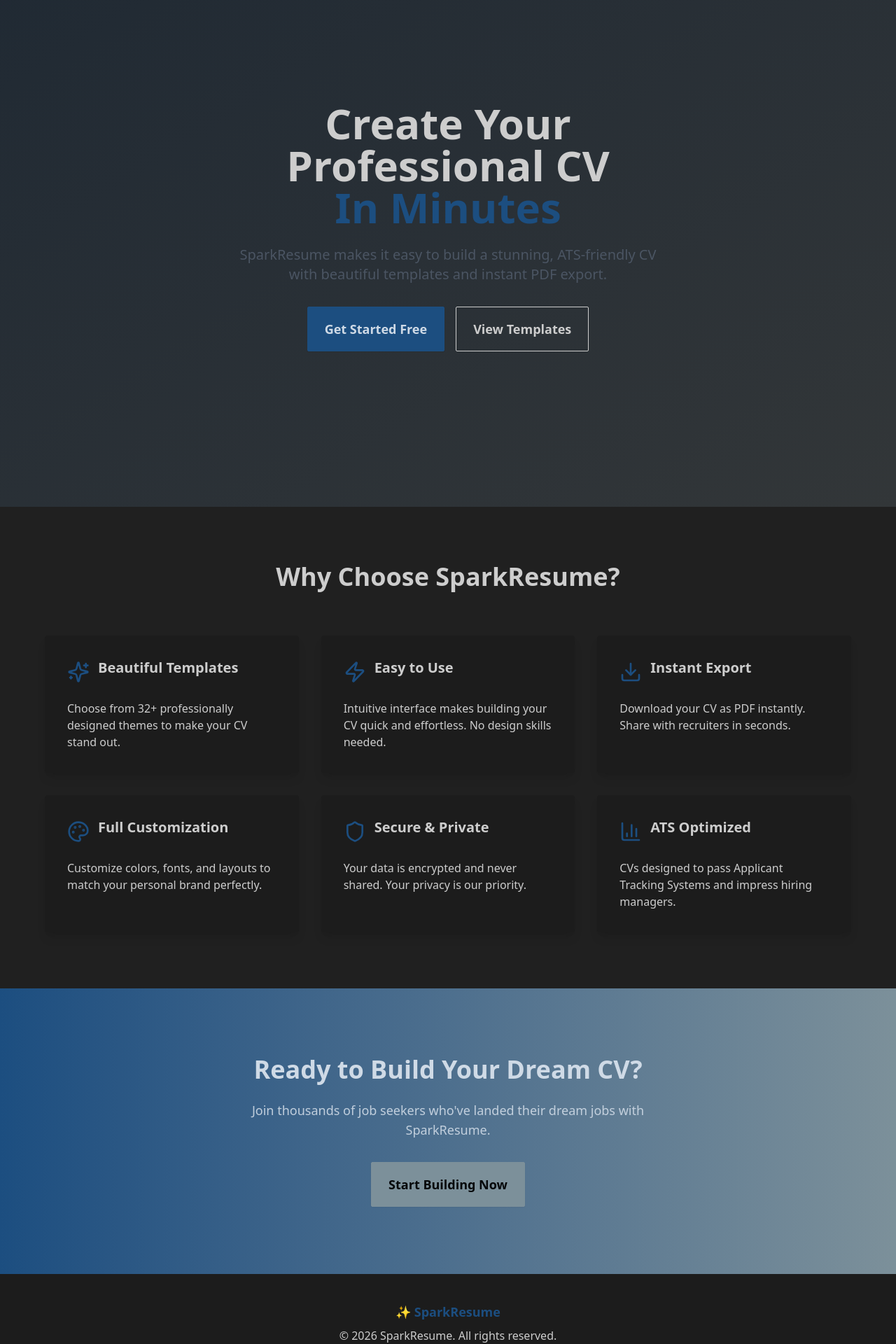
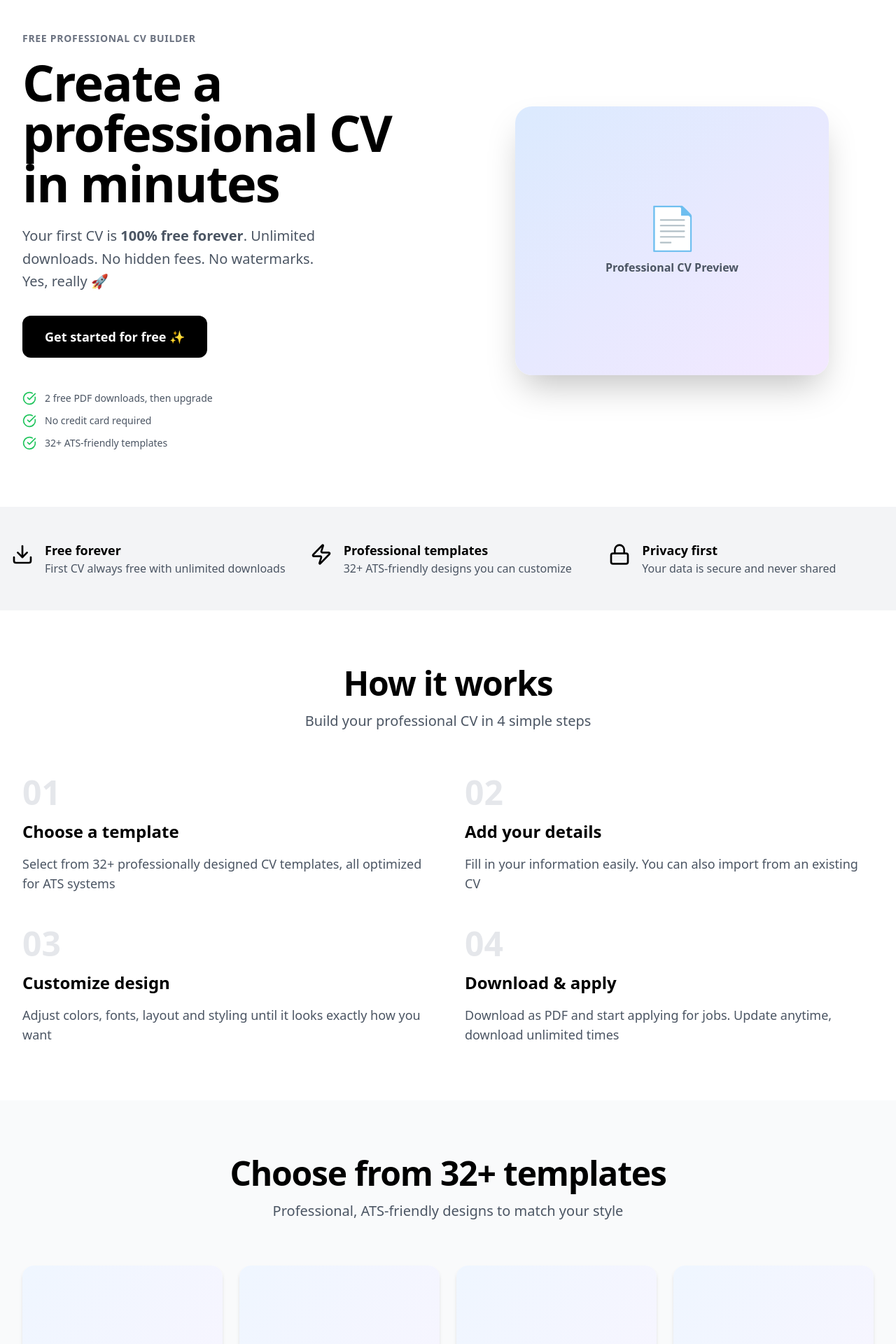
Before and after one commit to DAGAOscar/sparkresume, a Next.js app: page / in a window 1280 px wide. Shown: the part 140-2060 px from the top of the page at 70% size. Built offline with nearby package versions, Linux system fonts and the light colour scheme; no server answers.

Commit message:
Refactor landing page - FlowCV-style professional design with hero, features, pricing, FAQ sections

```diff
--- a/app/components/BuilderContent.tsx
+++ b/app/components/BuilderContent.tsx
@@ -362,7 +362,7 @@
 
       {/* Desktop View - 2 Column Layout */}
       <div className="hidden lg:block">
-        <section className="flex items-center min-h-screen">
+        <section className="flex min-h-screen">
 
           <div className="w-1/3 h-screen p-6 lg:p-10 bg-base-200 scrollable no-scrollbar overflow-y-auto">
             <div className="mb-4 flex justify-between items-center sticky top-0 bg-base-200 z-10 pb-4">
--- a/app/page.tsx
+++ b/app/page.tsx
@@ -1,133 +1,342 @@
 "use client"
-import { Sparkles, Download, Palette, Zap, Shield, BarChart3 } from 'lucide-react'
+import { CheckCircle, Download, Zap, Lock } from 'lucide-react'
 import Link from 'next/link'
 import Header from './components/Header'
 
 export default function Home() {
   return (
-    <div>
+    <div className="bg-white">
       <Header />
 
-      {/* Hero Section */}
-      <section className="hero bg-gradient-to-br from-primary/20 to-secondary/20 min-h-screen flex items-center px-4 sm:px-6 lg:px-8">
-        <div className="hero-content text-center w-full max-w-2xl mx-auto">
-          <div>
-            <h1 className="text-3xl sm:text-4xl md:text-5xl lg:text-6xl font-bold mb-4 sm:mb-6">
-              Create Your Professional CV
-              <br />
-              <span className="text-primary">In Minutes</span>
-            </h1>
-            <p className="text-sm sm:text-base md:text-lg lg:text-xl text-gray-600 mb-6 sm:mb-8">
-              SparkResume makes it easy to build a stunning, ATS-friendly CV with beautiful templates and instant PDF export.
-            </p>
-            <div className="flex gap-2 sm:gap-4 justify-center flex-wrap">
-              <Link href="/signup" className="btn btn-primary btn-sm sm:btn-md md:btn-lg">
-                Get Started Free
+      {/* HERO SECTION */}
+      <section className="min-h-screen flex items-center justify-center px-4 sm:px-6 lg:px-8 pt-20 pb-10">
+        <div className="max-w-7xl w-full">
+          <div className="grid grid-cols-1 lg:grid-cols-2 gap-12 lg:gap-16 items-center">
+            {/* Left: Text */}
+            <div>
+              <p className="text-sm font-semibold tracking-wider text-gray-500 uppercase mb-4">
+                Free Professional CV Builder
+              </p>
+              <h1 className="text-5xl lg:text-7xl font-black tracking-tight text-black mb-6">
+                Create a professional CV in minutes
+              </h1>
+              <p className="text-xl text-gray-600 leading-relaxed mb-8 max-w-md">
+                Your first CV is <strong>100% free forever</strong>. Unlimited downloads. No hidden fees. No watermarks. Yes, really 🚀
+              </p>
+
+              <div className="flex gap-4 mb-12">
+                <Link
+                  href="/signup"
+                  className="px-8 py-4 bg-black text-white font-bold rounded-xl hover:opacity-90 transition text-lg"
+                >
+                  Get started for free ✨
+                </Link>
+              </div>
+
+              <div className="flex flex-col gap-3 text-sm text-gray-600">
+                <div className="flex items-center gap-3">
+                  <CheckCircle className="w-5 h-5 text-green-500" />
+                  <span>2 free PDF downloads, then upgrade</span>
+                </div>
+                <div className="flex items-center gap-3">
+                  <CheckCircle className="w-5 h-5 text-green-500" />
+                  <span>No credit card required</span>
+                </div>
+                <div className="flex items-center gap-3">
+                  <CheckCircle className="w-5 h-5 text-green-500" />
+                  <span>32+ ATS-friendly templates</span>
+                </div>
+              </div>
+            </div>
+
+            {/* Right: Image Placeholder */}
+            <div className="flex justify-center">
+              <div className="relative w-full max-w-md h-96 bg-gradient-to-br from-blue-100 to-purple-100 rounded-3xl shadow-2xl flex items-center justify-center">
+                <div className="text-center">
+                  <div className="text-6xl mb-4">📄</div>
+                  <p className="text-gray-600 font-semibold">Professional CV Preview</p>
+                </div>
+              </div>
+            </div>
+          </div>
+        </div>
+      </section>
+
+      {/* FEATURE BADGES */}
+      <section className="bg-gray-100 py-12 px-4">
+        <div className="max-w-7xl mx-auto">
+          <div className="grid grid-cols-1 sm:grid-cols-3 gap-8">
+            <div className="flex items-start gap-4">
+              <Download className="w-8 h-8 text-black flex-shrink-0 mt-1" />
+              <div>
+                <h3 className="font-bold text-lg text-black">Free forever</h3>
+                <p className="text-gray-600">First CV always free with unlimited downloads</p>
+              </div>
+            </div>
+            <div className="flex items-start gap-4">
+              <Zap className="w-8 h-8 text-black flex-shrink-0 mt-1" />
+              <div>
+                <h3 className="font-bold text-lg text-black">Professional templates</h3>
+                <p className="text-gray-600">32+ ATS-friendly designs you can customize</p>
+              </div>
+            </div>
+            <div className="flex items-start gap-4">
+              <Lock className="w-8 h-8 text-black flex-shrink-0 mt-1" />
+              <div>
+                <h3 className="font-bold text-lg text-black">Privacy first</h3>
+                <p className="text-gray-600">Your data is secure and never shared</p>
+              </div>
+            </div>
+          </div>
+        </div>
+      </section>
+
+      {/* HOW IT WORKS */}
+      <section className="py-20 px-4 sm:px-6 lg:px-8">
+        <div className="max-w-7xl mx-auto">
+          <h2 className="text-5xl font-black tracking-tight text-center text-black mb-4">
+            How it works
+          </h2>
+          <p className="text-xl text-gray-600 text-center max-w-2xl mx-auto mb-16">
+            Build your professional CV in 4 simple steps
+          </p>
+
+          <div className="grid grid-cols-1 md:grid-cols-2 gap-12">
+            {/* Step 1 */}
+            <div className="flex flex-col gap-4">
+              <div className="text-5xl font-black text-gray-200">01</div>
+              <h3 className="text-2xl font-bold text-black">Choose a template</h3>
+              <p className="text-gray-600 text-lg">
+                Select from 32+ professionally designed CV templates, all optimized for ATS systems
+              </p>
+            </div>
+
+            {/* Step 2 */}
+            <div className="flex flex-col gap-4">
+              <div className="text-5xl font-black text-gray-200">02</div>
+              <h3 className="text-2xl font-bold text-black">Add your details</h3>
+              <p className="text-gray-600 text-lg">
+                Fill in your information easily. You can also import from an existing CV
+              </p>
+            </div>
+
+            {/* Step 3 */}
+            <div className="flex flex-col gap-4">
+              <div className="text-5xl font-black text-gray-200">03</div>
+              <h3 className="text-2xl font-bold text-black">Customize design</h3>
+              <p className="text-gray-600 text-lg">
+                Adjust colors, fonts, layout and styling until it looks exactly how you want
+              </p>
+            </div>
+
+            {/* Step 4 */}
+            <div className="flex flex-col gap-4">
+              <div className="text-5xl font-black text-gray-200">04</div>
+              <h3 className="text-2xl font-bold text-black">Download & apply</h3>
+              <p className="text-gray-600 text-lg">
+                Download as PDF and start applying for jobs. Update anytime, download unlimited times
+              </p>
+            </div>
+          </div>
+        </div>
+      </section>
+
+      {/* TEMPLATES GALLERY */}
+      <section className="py-20 px-4 sm:px-6 lg:px-8 bg-gray-50">
+        <div className="max-w-7xl mx-auto">
+          <h2 className="text-5xl font-black tracking-tight text-center text-black mb-4">
+            Choose from 32+ templates
+          </h2>
+          <p className="text-xl text-gray-600 text-center max-w-2xl mx-auto mb-16">
+            Professional, ATS-friendly designs to match your style
+          </p>
+
+          <div className="grid grid-cols-2 md:grid-cols-3 lg:grid-cols-4 gap-6">
+            {[1,2,3,4,5,6,7,8].map(i => (
+              <div key={i} className="bg-white rounded-2xl overflow-hidden shadow-md hover:shadow-xl transition">
+                <div className="aspect-[210/297] bg-gradient-to-br from-blue-50 to-purple-50 flex items-center justify-center">
+                  <div className="text-4xl">📋</div>
+                </div>
+                <div className="p-4 text-center">
+                  <p className="font-semibold text-gray-900">Template {i}</p>
+                </div>
+              </div>
+            ))}
+          </div>
+
+          <div className="text-center mt-12">
+            <Link href="/templates" className="text-black font-bold text-lg hover:underline">
+              View all templates →
+            </Link>
+          </div>
+        </div>
+      </section>
+
+      {/* FREE PLAN FEATURES */}
+      <section className="py-20 px-4 sm:px-6 lg:px-8">
+        <div className="max-w-7xl mx-auto">
+          <h2 className="text-5xl font-black tracking-tight text-center text-black mb-4">
+            What's included in the free plan
+          </h2>
+          <p className="text-xl text-gray-600 text-center max-w-2xl mx-auto mb-16">
+            Everything you need to create a professional CV, no catch
+          </p>
+
+          <div className="grid grid-cols-1 md:grid-cols-2 lg:grid-cols-3 gap-8">
+            {[
+              { title: "First CV free forever", desc: "Create and edit one CV for free indefinitely" },
+              { title: "2 free downloads", desc: "Download your CV 2 times free, then upgrade for unlimited" },
+              { title: "32+ templates", desc: "Access all professional ATS-friendly designs" },
+              { title: "Full customization", desc: "Adjust colors, fonts, layout & all design elements" },
+              { title: "No watermarks", desc: "Clean PDFs with your name only, no branding" },
+              { title: "Privacy focused", desc: "Your data is secure and never sold or shared" },
+            ].map((feature, i) => (
+              <div key={i} className="border border-gray-200 rounded-2xl p-8 hover:shadow-lg transition">
+                <h3 className="font-bold text-xl text-black mb-2">{feature.title}</h3>
+                <p className="text-gray-600">{feature.desc}</p>
+              </div>
+            ))}
+          </div>
+        </div>
+      </section>
+
+      {/* PRICING */}
+      <section className="py-20 px-4 sm:px-6 lg:px-8 bg-black text-white">
+        <div className="max-w-7xl mx-auto">
+          <h2 className="text-5xl font-black tracking-tight text-center mb-4">
+            Simple, transparent pricing
+          </h2>
+          <p className="text-xl text-gray-400 text-center max-w-2xl mx-auto mb-16">
+            First CV always free. Upgrade only if you need multiple CVs
+          </p>
+
+          <div className="grid grid-cols-1 md:grid-cols-2 gap-8 max-w-2xl mx-auto">
+            {/* Free */}
+            <div className="border border-gray-600 rounded-2xl p-12 text-center">
+              <h3 className="text-2xl font-bold mb-4">Free</h3>
+              <div className="text-5xl font-black mb-2">$0</div>
+              <p className="text-gray-400 mb-8">Forever</p>
+              <ul className="space-y-3 mb-8 text-left">
+                <li className="flex items-center gap-3">
+                  <CheckCircle className="w-5 h-5" />
+                  <span>1 CV</span>
+                </li>
+                <li className="flex items-center gap-3">
+                  <CheckCircle className="w-5 h-5" />
+                  <span>2 free downloads</span>
+                </li>
+                <li className="flex items-center gap-3">
+                  <CheckCircle className="w-5 h-5" />
+                  <span>32+ templates</span>
+                </li>
+                <li className="flex items-center gap-3">
+                  <CheckCircle className="w-5 h-5" />
+                  <span>Full customization</span>
+                </li>
+              </ul>
+              <Link href="/signup" className="w-full py-3 bg-white text-black font-bold rounded-lg hover:bg-gray-200">
+                Get Started
               </Link>
-              <Link href="/templates" className="btn btn-outline btn-sm sm:btn-md md:btn-lg">
-                View Templates
+            </div>
+
+            {/* Premium */}
+            <div className="bg-white text-black rounded-2xl p-12 text-center border-2 border-white">
+              <h3 className="text-2xl font-bold mb-4">Premium</h3>
+              <div className="text-5xl font-black mb-2">$1/mo</div>
+              <p className="text-gray-600 mb-8">or $10/year (save 17%)</p>
+              <ul className="space-y-3 mb-8 text-left">
+                <li className="flex items-center gap-3">
+                  <CheckCircle className="w-5 h-5" />
+                  <span>Unlimited CVs</span>
+                </li>
+                <li className="flex items-center gap-3">
+                  <CheckCircle className="w-5 h-5" />
+                  <span>Unlimited downloads</span>
+                </li>
+                <li className="flex items-center gap-3">
+                  <CheckCircle className="w-5 h-5" />
+                  <span>32+ templates</span>
+                </li>
+                <li className="flex items-center gap-3">
+                  <CheckCircle className="w-5 h-5" />
+                  <span>Full customization</span>
+                </li>
+              </ul>
+              <Link href="/upgrade" className="w-full py-3 bg-black text-white font-bold rounded-lg hover:opacity-90">
+                Upgrade Now
               </Link>
             </div>
           </div>
         </div>
       </section>
 
-      {/* Features Section */}
-      <section className="py-12 sm:py-16 md:py-20 px-4 sm:px-6 lg:px-8 bg-base-100">
-        <div className="max-w-6xl mx-auto">
-          <h2 className="text-2xl sm:text-3xl md:text-4xl font-bold text-center mb-8 sm:mb-12 md:mb-16">Why Choose SparkResume?</h2>
+      {/* FAQ */}
+      <section className="py-20 px-4 sm:px-6 lg:px-8">
+        <div className="max-w-4xl mx-auto">
+          <h2 className="text-5xl font-black tracking-tight text-center text-black mb-16">
+            Frequently asked questions
+          </h2>
 
-          <div className="grid grid-cols-1 sm:grid-cols-2 lg:grid-cols-3 gap-4 sm:gap-6 md:gap-8">
-            {/* Feature 1 */}
-            <div className="card bg-base-200 shadow-lg h-full">
-              <div className="card-body">
-                <div className="flex items-start gap-3 mb-4">
-                  <Sparkles className="w-6 sm:w-7 md:w-8 h-6 sm:h-7 md:h-8 text-primary flex-shrink-0 mt-1" />
-                  <h3 className="card-title text-base sm:text-lg md:text-xl">Beautiful Templates</h3>
-                </div>
-                <p className="text-sm sm:text-base">Choose from 32+ professionally designed themes to make your CV stand out.</p>
+          <div className="space-y-6">
+            {[
+              { q: "Is SparkResume really free?", a: "Yes! Your first CV is free forever with unlimited downloads. You only pay if you want to create multiple CVs." },
+              { q: "Are the CVs ATS-friendly?", a: "Yes! All our templates are optimized for Applicant Tracking Systems. Each CV exports as a clean, text-based PDF." },
+              { q: "Can I import my existing CV?", a: "Yes! You can upload a PDF, DOCX, or image and we'll import your content into a professional layout." },
+              { q: "How many downloads do I get for free?", a: "You get 2 free downloads per month. After that, you can upgrade to Premium for unlimited downloads." },
+              { q: "Can I customize the templates?", a: "Absolutely! Change colors, fonts, layout, spacing - full customization is included in the free plan." },
+            ].map((item, i) => (
+              <div key={i} className="border-b border-gray-200 pb-6 last:border-b-0">
+                <h3 className="font-bold text-lg text-black mb-3">{item.q}</h3>
+                <p className="text-gray-600 text-lg">{item.a}</p>
               </div>
-            </div>
-
-            {/* Feature 2 */}
-            <div className="card bg-base-200 shadow-lg h-full">
-              <div className="card-body">
-                <div className="flex items-start gap-3 mb-4">
-                  <Zap className="w-6 sm:w-7 md:w-8 h-6 sm:h-7 md:h-8 text-primary flex-shrink-0 mt-1" />
-                  <h3 className="card-title text-base sm:text-lg md:text-xl">Easy to Use</h3>
-                </div>
-                <p className="text-sm sm:text-base">Intuitive interface makes building your CV quick and effortless. No design skills needed.</p>
-              </div>
-            </div>
-
-            {/* Feature 3 */}
-            <div className="card bg-base-200 shadow-lg h-full">
-              <div className="card-body">
-                <div className="flex items-start gap-3 mb-4">
-                  <Download className="w-6 sm:w-7 md:w-8 h-6 sm:h-7 md:h-8 text-primary flex-shrink-0 mt-1" />
-                  <h3 className="card-title text-base sm:text-lg md:text-xl">Instant Export</h3>
-                </div>
-                <p className="text-sm sm:text-base">Download your CV as PDF instantly. Share with recruiters in seconds.</p>
-              </div>
-            </div>
-
-            {/* Feature 4 */}
-            <div className="card bg-base-200 shadow-lg h-full">
-              <div className="card-body">
-                <div className="flex items-start gap-3 mb-4">
-                  <Palette className="w-6 sm:w-7 md:w-8 h-6 sm:h-7 md:h-8 text-primary flex-shrink-0 mt-1" />
-                  <h3 className="card-title text-base sm:text-lg md:text-xl">Full Customization</h3>
-                </div>
-                <p className="text-sm sm:text-base">Customize colors, fonts, and layouts to match your personal brand perfectly.</p>
-              </div>
-            </div>
-
-            {/* Feature 5 */}
-            <div className="card bg-base-200 shadow-lg h-full">
-              <div className="card-body">
-                <div className="flex items-start gap-3 mb-4">
-                  <Shield className="w-6 sm:w-7 md:w-8 h-6 sm:h-7 md:h-8 text-primary flex-shrink-0 mt-1" />
-                  <h3 className="card-title text-base sm:text-lg md:text-xl">Secure & Private</h3>
-                </div>
-                <p className="text-sm sm:text-base">Your data is encrypted and never shared. Your privacy is our priority.</p>
-              </div>
-            </div>
-
-            {/* Feature 6 */}
-            <div className="card bg-base-200 shadow-lg h-full">
-              <div className="card-body">
-                <div className="flex items-start gap-3 mb-4">
-                  <BarChart3 className="w-6 sm:w-7 md:w-8 h-6 sm:h-7 md:h-8 text-primary flex-shrink-0 mt-1" />
-                  <h3 className="card-title text-base sm:text-lg md:text-xl">ATS Optimized</h3>
-                </div>
-                <p className="text-sm sm:text-base">CVs designed to pass Applicant Tracking Systems and impress hiring managers.</p>
-              </div>
-            </div>
+            ))}
           </div>
         </div>
       </section>
 
-      {/* CTA Section */}
-      <section className="hero bg-gradient-to-r from-primary to-secondary text-primary-content py-12 sm:py-16 md:py-20 px-4 sm:px-6 lg:px-8">
-        <div className="hero-content text-center w-full">
-          <div className="max-w-2xl mx-auto">
-            <h2 className="text-2xl sm:text-3xl md:text-4xl font-bold mb-4 sm:mb-6">Ready to Build Your Dream CV?</h2>
-            <p className="text-sm sm:text-base md:text-lg mb-6 sm:mb-8 opacity-90">
-              Join thousands of job seekers who&apos;ve landed their dream jobs with SparkResume.
-            </p>
-            <Link href="/signup" className="btn btn-secondary btn-sm sm:btn-md md:btn-lg">
-              Start Building Now
-            </Link>
-          </div>
+      {/* CTA FOOTER */}
+      <section className="py-20 px-4 sm:px-6 lg:px-8 bg-black text-white">
+        <div className="max-w-4xl mx-auto text-center">
+          <h2 className="text-5xl font-black tracking-tight mb-8">
+            Ready to create your CV?
+          </h2>
+          <p className="text-2xl text-gray-400 mb-12">
+            Start free. No credit card required.
+          </p>
+          <Link
+            href="/signup"
+            className="px-8 py-4 bg-white text-black font-bold rounded-xl hover:opacity-90 transition text-lg inline-block"
+          >
+            Get started free ✨
+          </Link>
         </div>
       </section>
 
-      {/* Footer */}
-      <footer className="footer footer-center bg-base-200 text-base-content p-6 sm:p-8 md:p-10 gap-4">
-        <aside>
-          <p className="text-base sm:text-lg font-bold">✨ <span className="text-primary">SparkResume</span></p>
-          <p className="text-sm sm:text-base">© 2026 SparkResume. All rights reserved.</p>
-        </aside>
+      {/* SIMPLE FOOTER */}
+      <footer className="bg-gray-900 text-gray-400 py-12 px-4">
+        <div className="max-w-7xl mx-auto">
+          <div className="grid grid-cols-2 md:grid-cols-4 gap-8 mb-8">
+            <div>
+              <p className="font-bold text-white mb-4">Product</p>
+              <ul className="space-y-2 text-sm">
+                <li><Link href="/templates" className="hover:text-white">Templates</Link></li>
+                <li><Link href="/builder" className="hover:text-white">CV Builder</Link></li>
+                <li><Link href="/pricing" className="hover:text-white">Pricing</Link></li>
+              </ul>
+            </div>
+            <div>
+              <p className="font-bold text-white mb-4">Company</p>
+              <ul className="space-y-2 text-sm">
+                <li><Link href="/about" className="hover:text-white">About</Link></li>
+                <li><Link href="/contact" className="hover:text-white">Contact</Link></li>
+                <li><Link href="/privacy" className="hover:text-white">Privacy</Link></li>
+              </ul>
+            </div>
+          </div>
+          <div className="border-t border-gray-700 pt-8 text-sm text-center">
+            <p>© 2026 SparkResume. All rights reserved.</p>
+          </div>
+        </div>
       </footer>
     </div>
   )
```
